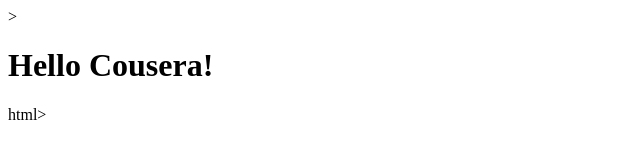
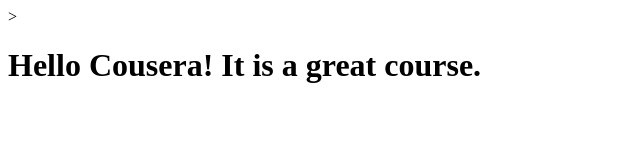
Before and after one commit to NealShaw/coursera-test, a plain HTML site: page site/index.html in a window 1280 px wide. Shown: the whole page, without its empty margins (0-640 px from the left). Drawn offline with Linux system fonts and the light colour scheme.

Commit message:
small addition.

```diff
--- a/site/index.html
+++ b/site/index.html
@@ -4,7 +4,6 @@
 	<title>Hello Coursera</title>
 </head>>
 <body>
-<h1>Hello Cousera!</h1>
-
+<h1>Hello Cousera! It is a great course.</h1>
 </body>
-</html>html>
+</html>
```
